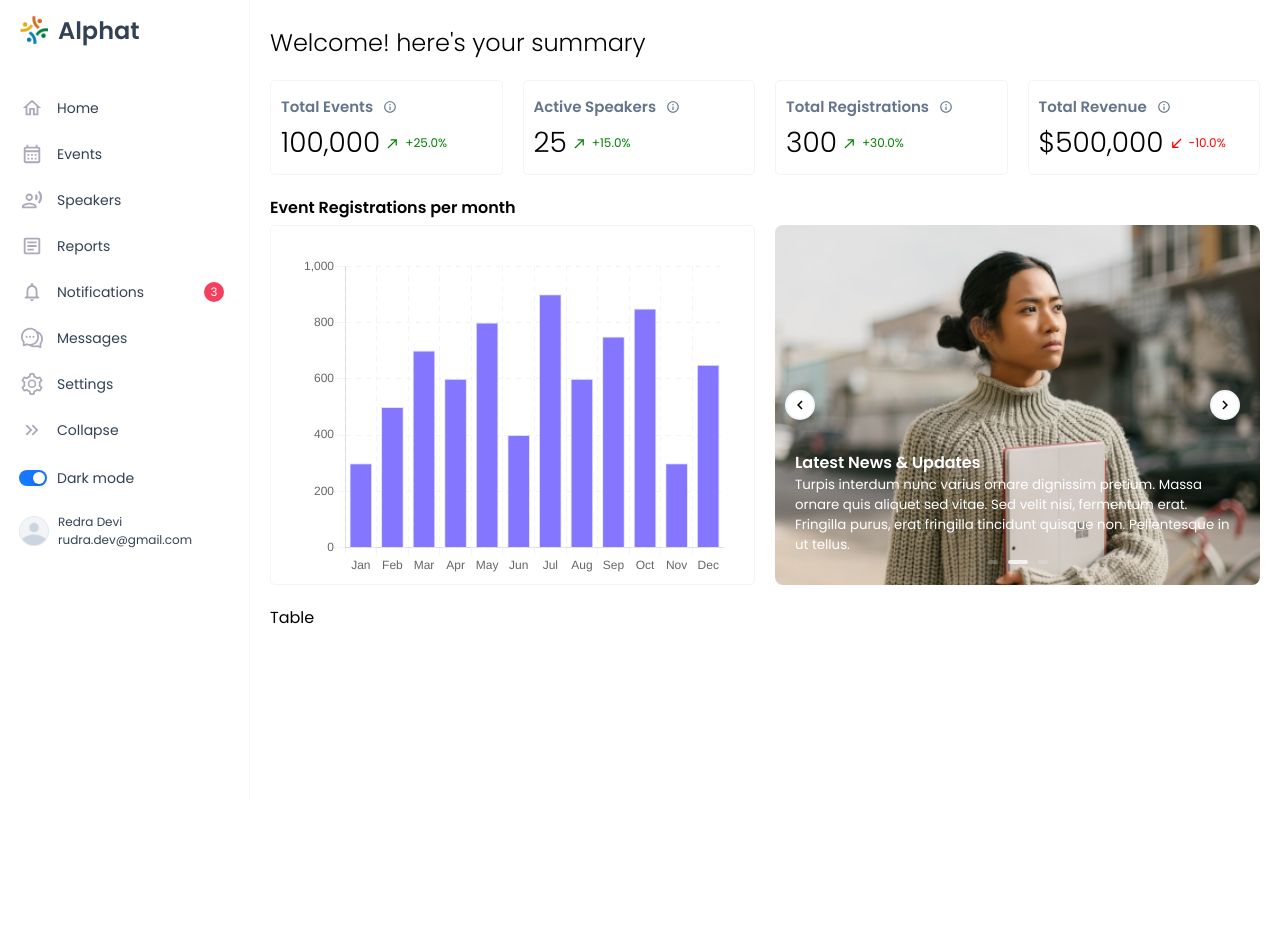
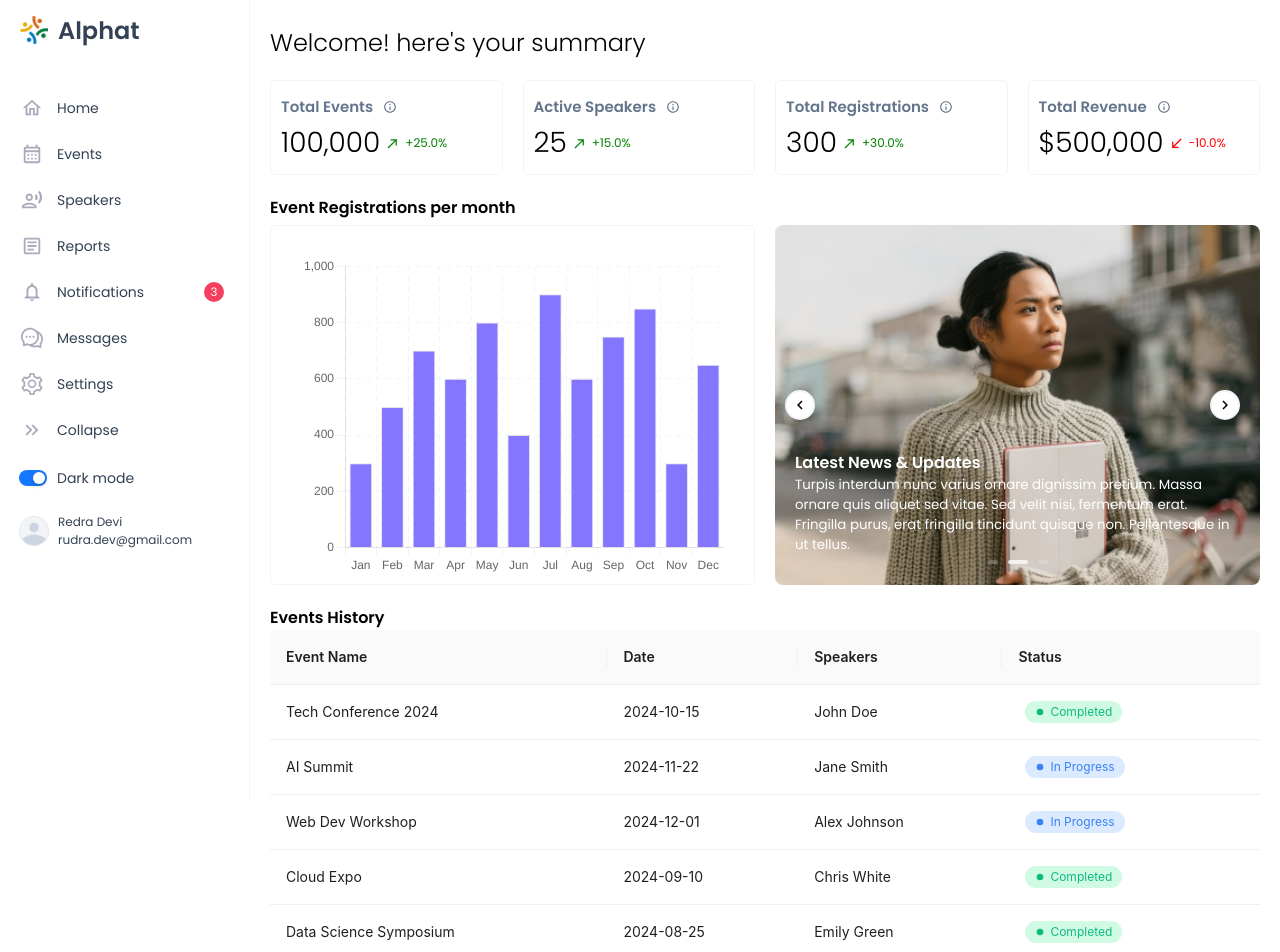
Before and after one commit to Tun95/alphatask, a React (Vite) app: page / in a window 1280 px wide. Shown: the top 952 px of the page. Before the commit the page ends 800 px from the top, so only its background shows below. Built offline with nearby package versions, Linux system fonts and the light colour scheme.

Commit message:
FEAT: added table and updated sidebar to be resp.

```diff
--- a/src/App.css
+++ b/src/App.css
@@ -19,9 +19,9 @@
   --color-text-dull: #64748b;
   --color-text: #8576ff;
   --color-green: #10b981;
-  --color-gr-bg: #10b9818e;
+  --color-gr-bg: #d1fae5;
   --color-blue: #3b82f6;
-  --color-bl-bg: #3b83f694;
+  --color-bl-bg: #dbeafe;
   --transition: all 400ms ease;
   --light-shadow: rgb(3 0 71 / 9%) 0px 1px 3px;
   --container-width-lg: 85%;
--- a/src/common/sidebar/SideBar.tsx
+++ b/src/common/sidebar/SideBar.tsx
@@ -1,6 +1,5 @@
 // SideBar.tsx
 import "./styles.scss";
-import { useState } from "react";
 import HomeOutlinedIcon from "@mui/icons-material/HomeOutlined";
 import CalendarMonthOutlinedIcon from "@mui/icons-material/CalendarMonthOutlined";
 import RecordVoiceOverOutlinedIcon from "@mui/icons-material/RecordVoiceOverOutlined";
@@ -22,8 +21,7 @@ interface SideBarProps {
 }
 
 const SideBar: React.FC<SideBarProps> = ({ anchor }) => {
-  const [collapsed, setCollapsed] = useState(false);
-  const { toggleDrawer } = useAppContext();
+  const { toggleDrawer, collapsed, setCollapsed } = useAppContext();
 
   return (
     <div className={`side_bar ${collapsed ? "collapsed" : ""}`}>
--- a/src/common/sidebar/styles.scss
+++ b/src/common/sidebar/styles.scss
@@ -2,6 +2,9 @@
   width: 250px;
   transition: width 0.3s ease;
   border-right: 1px solid var(--color-border);
+  position: fixed;
+  top: 0;
+  z-index: 1;
   &.collapsed {
     width: 70px;
   }
--- a/src/components/dashboard/table/Table.tsx
+++ b/src/components/dashboard/table/Table.tsx
@@ -1,6 +1,67 @@
 import "./styles.scss";
+import { Table, Tag } from "antd";
+import { useState } from "react";
+import type { TablePaginationConfig } from "antd/es/table";
+import { data, DataType } from "../../../data/Data";
+import { formatDate } from "../../../utilities/utils/Utils";
+import FiberManualRecordIcon from "@mui/icons-material/FiberManualRecord";
+
+const { Column } = Table;
+
 function TableComponent() {
-  return <div>Table</div>;
+  const [pagination, setPagination] = useState<TablePaginationConfig>({
+    current: 1,
+    pageSize: 5,
+  });
+
+  const handleTableChange = (newPagination: TablePaginationConfig) => {
+    setPagination(newPagination);
+  };
+
+  return (
+    <div className="table_component">
+      <div className="filters_section"></div>
+      <div className="table_section">
+        <Table<DataType>
+          dataSource={data}
+          pagination={{
+            ...pagination,
+            showSizeChanger: true,
+            pageSizeOptions: ["5", "10", "20"],
+            position: ["bottomLeft"],
+            showTotal: (total) => `Total ${total} items`,
+          }}
+          onChange={handleTableChange}
+        >
+          <Column title="Event Name" dataIndex="eventName" key="eventName" />
+          <Column
+            title="Date"
+            dataIndex="date"
+            key="date"
+            render={(date: string) => formatDate(date)}
+          />
+          <Column title="Speakers" dataIndex="speakers" key="speakers" />
+          <Column
+            title="Status"
+            dataIndex="status"
+            key="status"
+            render={(status: string) => (
+              <Tag style={{ border: "none", background: "transparent" }}>
+                <span
+                  className={`status a_flex ${
+                    status === "Completed" ? "status_green" : "status_blue"
+                  }`}
+                >
+                  <FiberManualRecordIcon className="icon"/>
+                  <span>{status}</span>
+                </span>
+              </Tag>
+            )}
+          />
+        </Table>
+      </div>
+    </div>
+  );
 }
 
 export default TableComponent;
--- a/src/components/dashboard/table/styles.scss
+++ b/src/components/dashboard/table/styles.scss
@@ -0,0 +1,20 @@
+.table_component {
+  .table_section {
+    .status {
+      border-radius: 20px;
+      padding: 1px 10px;
+      gap: 5px;
+      .icon {
+        font-size: 10px;
+      }
+      &.status_green {
+        color: var(--color-green);
+        background-color: var(--color-gr-bg);
+      }
+      &.status_blue {
+        color: var(--color-blue);
+        background-color: var(--color-bl-bg);
+      }
+    }
+  }
+}
--- a/src/context/Context.tsx
+++ b/src/context/Context.tsx
@@ -1,4 +1,4 @@
-import { createContext, useReducer } from "react";
+import { createContext, useReducer, useState } from "react";
 
 // Define available anchors for the drawer
 export type Anchor = "left" | "right";
@@ -28,6 +28,8 @@ export interface ContextProps {
     anchor: Anchor,
     open: boolean
   ) => (event: React.KeyboardEvent | React.MouseEvent) => void;
+  collapsed: boolean;
+  setCollapsed: React.Dispatch<React.SetStateAction<boolean>>;
 }
 
 // Create the context with default value
@@ -71,6 +73,7 @@ interface ContextProviderProps {
 export function ContextProvider({ children }: ContextProviderProps) {
   const [state, dispatch] = useReducer(reducer, initialState);
 
+  const [collapsed, setCollapsed] = useState(false);
   // Function to handle drawer toggling
   const toggleDrawer =
     (anchor: Anchor, open: boolean) =>
@@ -89,6 +92,8 @@ export function ContextProvider({ children }: ContextProviderProps) {
     state,
     dispatch,
     toggleDrawer,
+    collapsed,
+    setCollapsed,
   };
 
   return <Context.Provider value={value}>{children}</Context.Provider>;
--- /dev/null
+++ b/src/data/Data.ts
@@ -0,0 +1,80 @@
+export interface DataType {
+  key: React.Key;
+  eventName: string;
+  date: string;
+  speakers: string;
+  status: string;
+}
+
+export const data: DataType[] = [
+  {
+    key: "1",
+    eventName: "Tech Conference 2024",
+    date: "2024-10-15",
+    speakers: "John Doe",
+    status: "Completed",
+  },
+  {
+    key: "2",
+    eventName: "AI Summit",
+    date: "2024-11-22",
+    speakers: "Jane Smith",
+    status: "In Progress",
+  },
+  {
+    key: "3",
+    eventName: "Web Dev Workshop",
+    date: "2024-12-01",
+    speakers: "Alex Johnson",
+    status: "In Progress",
+  },
+  {
+    key: "4",
+    eventName: "Cloud Expo",
+    date: "2024-09-10",
+    speakers: "Chris White",
+    status: "Completed",
+  },
+  {
+    key: "5",
+    eventName: "Data Science Symposium",
+    date: "2024-08-25",
+    speakers: "Emily Green",
+    status: "Completed",
+  },
+  {
+    key: "6",
+    eventName: "Blockchain Meetup",
+    date: "2024-07-15",
+    speakers: "Daniel Brown",
+    status: "In Progress",
+  },
+  {
+    key: "7",
+    eventName: "Cybersecurity Workshop",
+    date: "2024-06-20",
+    speakers: "Olivia Taylor",
+    status: "Completed",
+  },
+  {
+    key: "8",
+    eventName: "IoT Conference",
+    date: "2024-05-12",
+    speakers: "Lucas Lee",
+    status: "Completed",
+  },
+  {
+    key: "9",
+    eventName: "Fintech Innovations",
+    date: "2024-04-08",
+    speakers: "Sophia Walker",
+    status: "In Progress",
+  },
+  {
+    key: "10",
+    eventName: "Quantum Computing Forum",
+    date: "2024-03-18",
+    speakers: "Ethan Clark",
+    status: "Completed",
+  },
+];
--- a/src/screens/dashboardscreen/DashboardScreen.tsx
+++ b/src/screens/dashboardscreen/DashboardScreen.tsx
@@ -6,8 +6,11 @@ import Widget from "../../components/dashboard/widgets/Widget";
 import BarChart from "../../components/dashboard/chart/Chart";
 import SliderComponent from "../../components/dashboard/slider/Slider";
 import TableComponent from "../../components/dashboard/table/Table";
+import { useAppContext } from "../../utilities/utils/Utils";
 
 function DashboardScreen() {
+  const { collapsed } = useAppContext();
+
   const TotalEvent = 100000;
   const TotalSpeakers = 25;
   const TotalUsers = 300;
@@ -21,7 +24,7 @@ function DashboardScreen() {
       <div className="dashborad_content">
         <div className="content f_flex">
           <div className="left">
-            <div className="side_menu">
+            <div className={`side_menu ${collapsed ? "collapsed" : ""}`}>
               <SideBar anchor="left" />
             </div>
           </div>
@@ -51,7 +54,12 @@ function DashboardScreen() {
               </div>
             </div>
             <div className="table_filters">
-              <TableComponent />
+              <div className="header">
+                <h4>Events History</h4>
+              </div>
+              <div className="table_comp">
+                <TableComponent />
+              </div>
             </div>
           </div>
         </div>
--- a/src/screens/dashboardscreen/styles.scss
+++ b/src/screens/dashboardscreen/styles.scss
@@ -5,6 +5,13 @@
       gap: 20px;
       .left {
         flex: 1;
+        .side_menu {
+          position: relative;
+          width: 250px;
+          &.collapsed {
+            width: 70px;
+          }
+        }
       }
       .right {
         padding-right: 20px;
--- a/src/utilities/utils/Utils.tsx
+++ b/src/utilities/utils/Utils.tsx
@@ -5,6 +5,18 @@ import { Context } from "../../context/Context";
 export const formatNumberWithCommas = (num: number): string => {
   const validNumber = isNaN(num) || num === null || num === undefined ? 0 : num; // Fallback to 0 if num is invalid
   return validNumber.toLocaleString();
+};
+
+// Format date in "YYYY-MM-DD" format
+export const formatDate = (dateString: string): string => {
+  const date = new Date(dateString);
+
+  // Extract year, month, and day
+  const year = date.getFullYear();
+  const month = (date.getMonth() + 1).toString().padStart(2, "0"); // Pad month with leading zero
+  const day = date.getDate().toString().padStart(2, "0"); // Pad day with leading zero
+
+  return `${year}-${month}-${day}`;
 };
 
 // Custom hook to use the context
```
